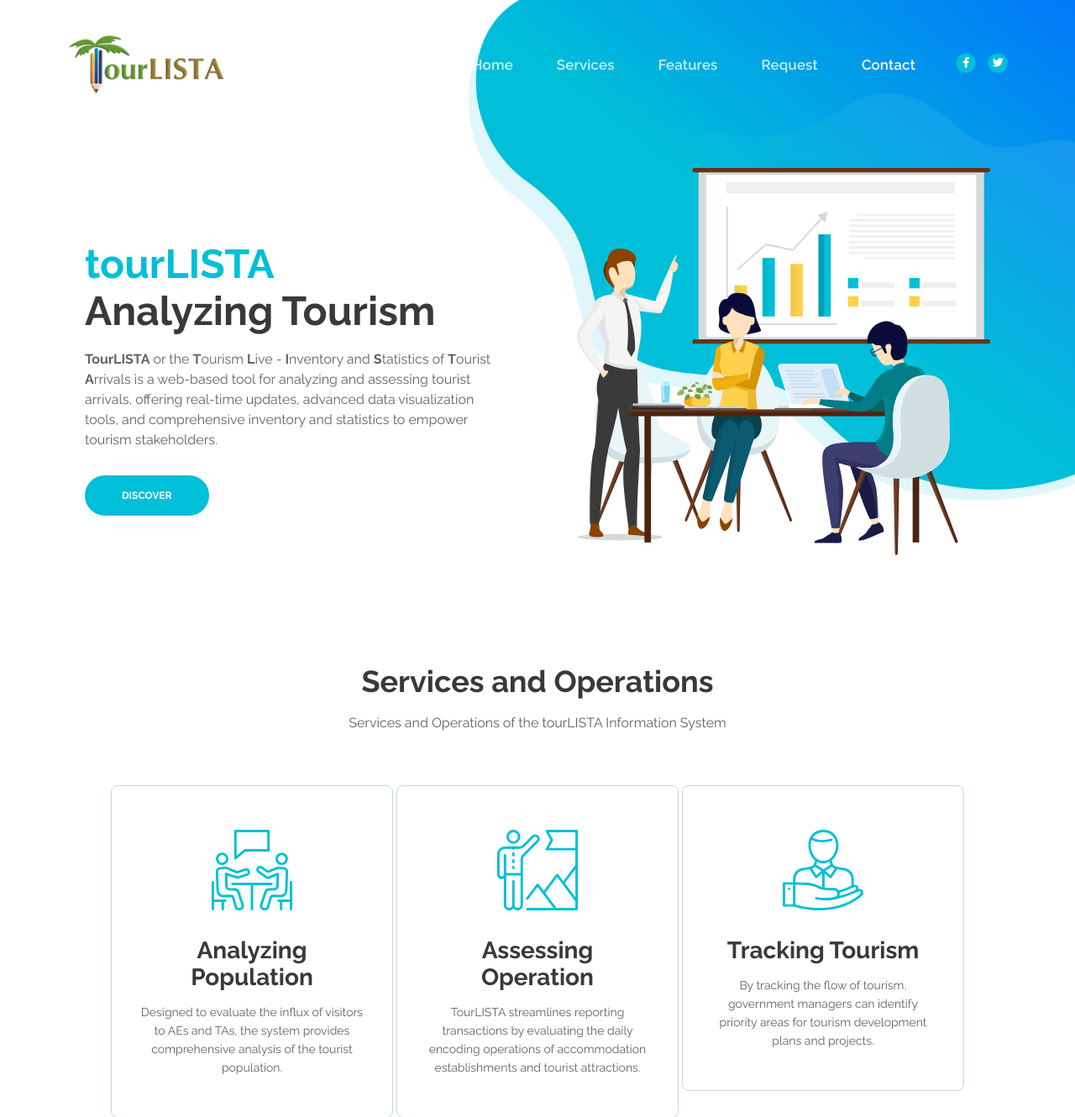
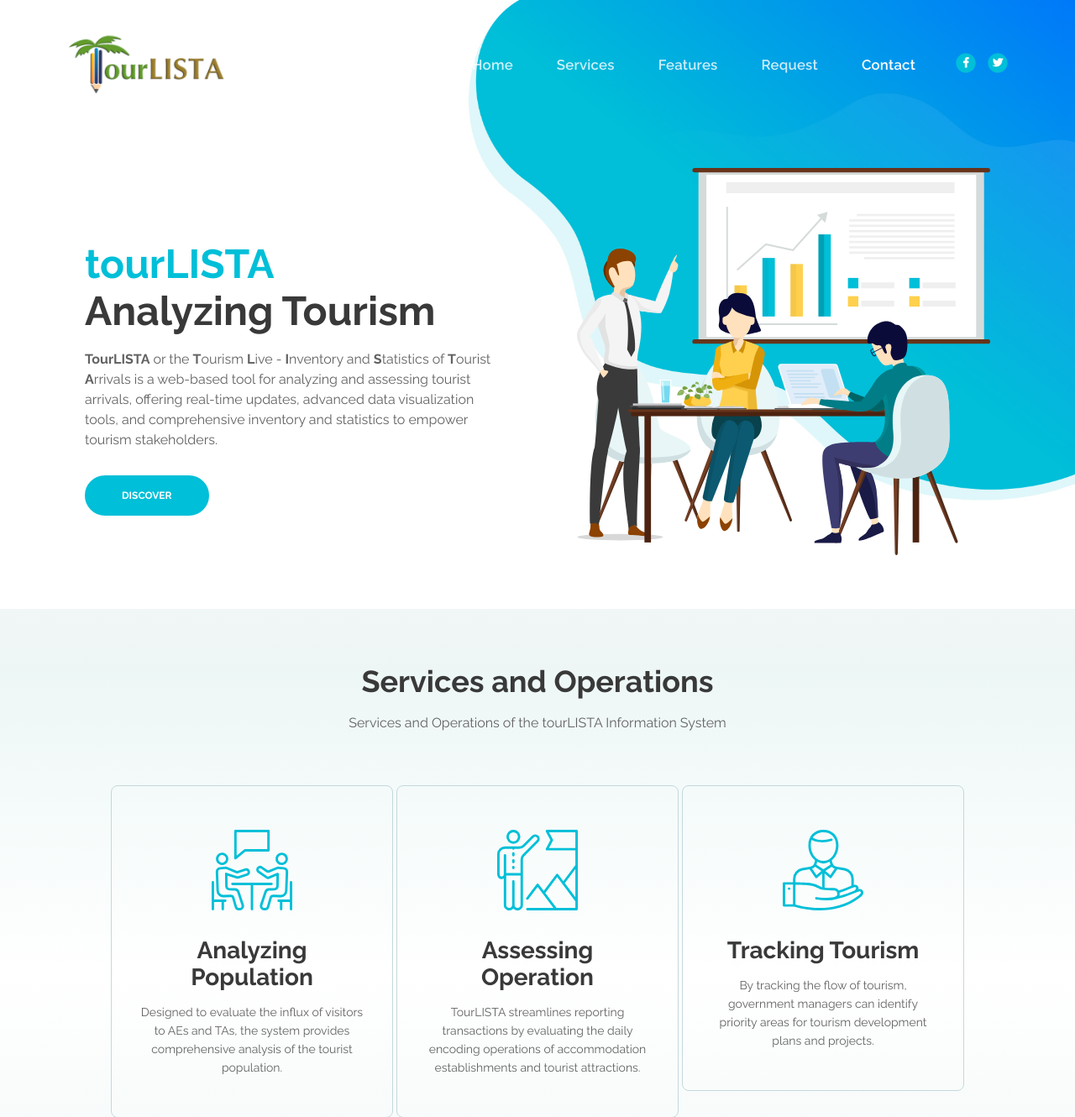
Before and after one commit to Mariadonnadelossantos19/Tourlista, a PHP site: page / in a window 1280 px wide. Shown: the top 1330 px of the page at 84% size. Run offline with PHP 8.4, Linux system fonts and the light colour scheme; some libraries are stand-ins or nearby versions.

Commit message:
Update page background color with a new gradient design

```diff
--- a/index.php
+++ b/index.php
@@ -153,6 +153,9 @@
             transition: none;
          }
       }
+
+      /* Page background color (design change only) */
+      body { background: linear-gradient(180deg, #edf7f6 0%, #ffffff 45%, #eef5f5 100%); }
    </style>
 
    <!-- Favicon with multiple sizes for better compatibility -->
```
